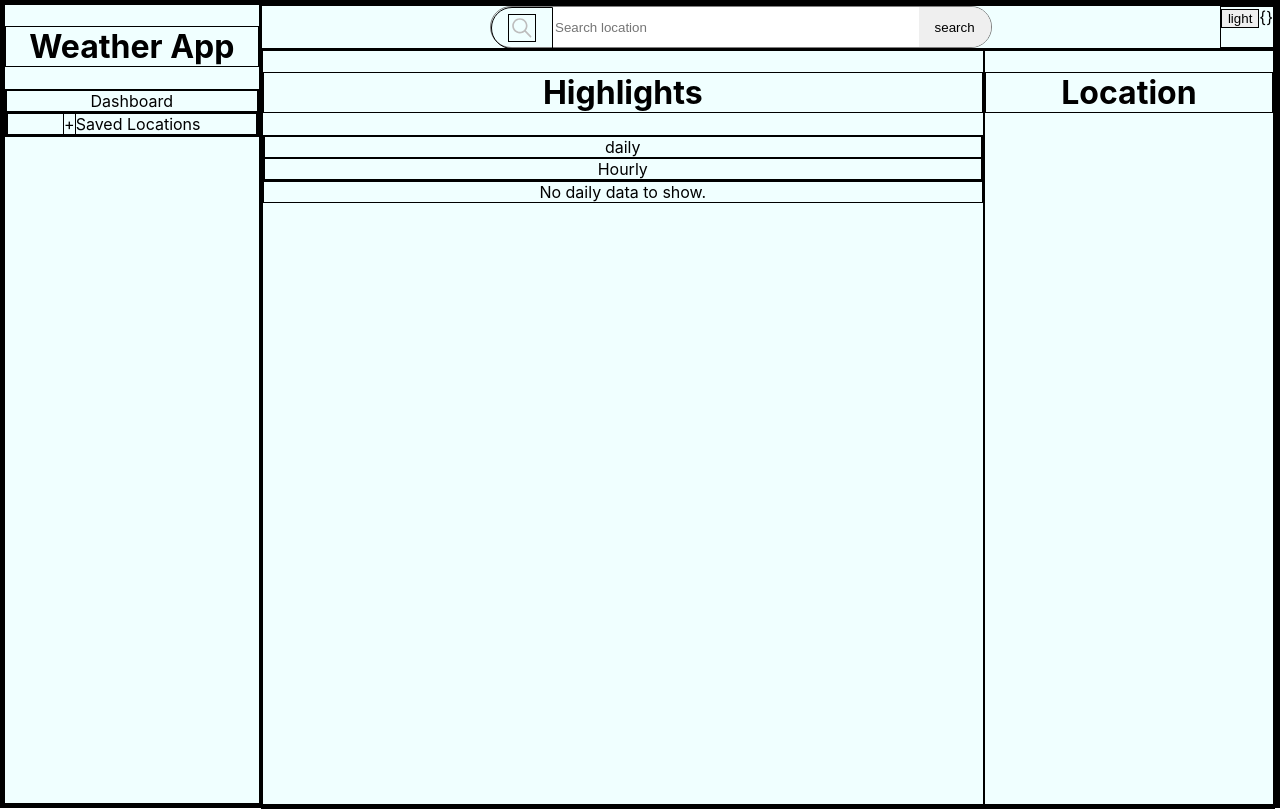
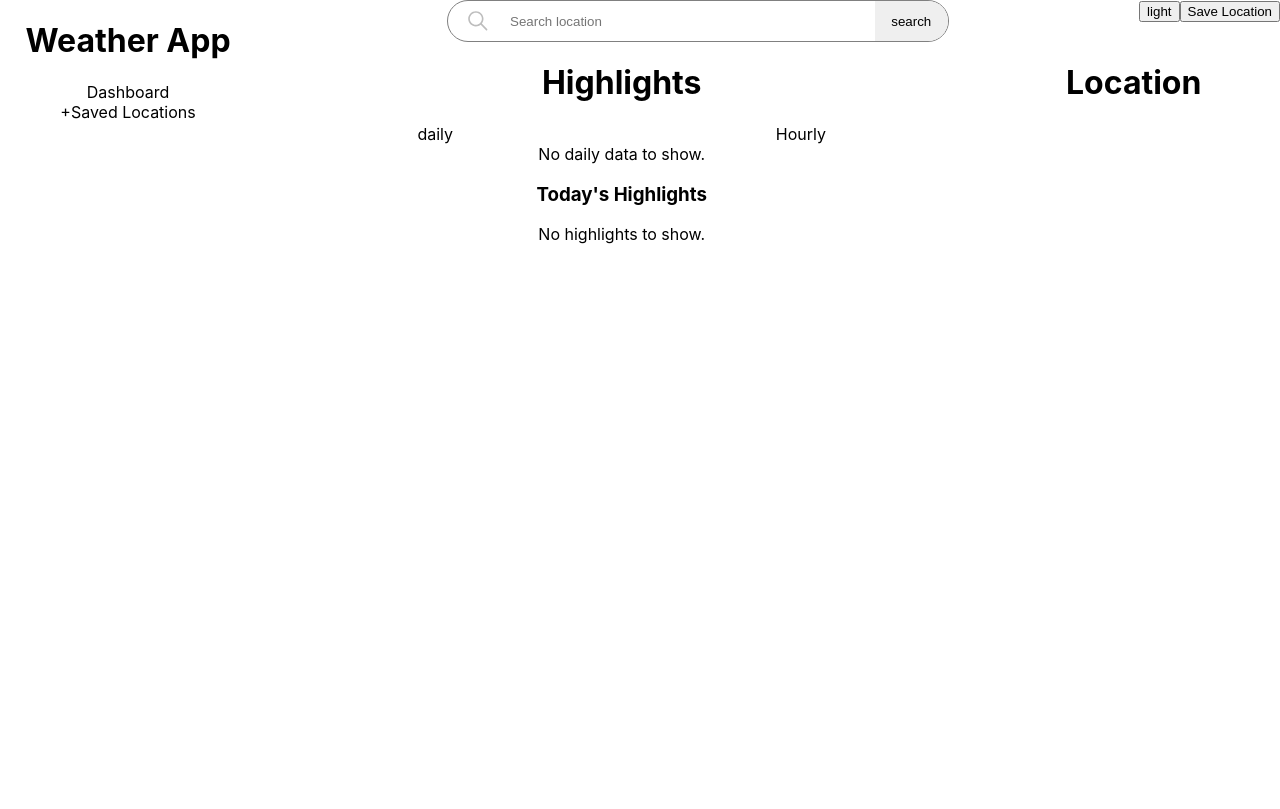
Before and after one commit to Lspacedev/react-weather-app, a React (Create React App) app: page / in a window 1280 px wide. Built offline with nearby package versions, Linux system fonts and the light colour scheme.

Commit message:
updated components

```diff
--- a/src/App.css
+++ b/src/App.css
@@ -28,7 +28,6 @@
   color: #61dafb;
 }
 * {
-  border: 1px solid black;
 }
 
 .App {
@@ -54,6 +53,10 @@
   display: none;
 
   padding: 50px 0px;
+}
+
+.location-delete {
+  padding: 0px 15px;
 }
 
 .saved:hover .sub-menu {
@@ -123,7 +126,26 @@ button {
 }
 
 .light {
-  background-color: azure;
+  background-color: white;
+}
+
+.daily-hourly {
+  display: flex;
+  justify-content: space-around;
+}
+
+.Daily-cards {
+  display: flex;
+  justify-content: space-evenly;
+}
+.Hourly-cards {
+  display: flex;
+  justify-content: space-evenly;
+}
+.todays-highlights {
+  display: grid;
+  grid-template-columns: auto auto;
+  gap: 5px;
 }
 
 @media screen and (max-width: 768px) {
--- a/src/App.js
+++ b/src/App.js
@@ -6,6 +6,7 @@ import Sidebar from "./components/Sidebar";
 function App() {
   const [locationName, setLocationName] = useState("");
   const [locationObj, setLocationObj] = useState({});
+  const [savedLocations, setSavedLocations] = useState([]);
   const [err, setErr] = useState("");
 
   const [theme, setTheme] = useState("light");
@@ -68,15 +69,40 @@ function App() {
     let toggle = theme === "light" ? "dark" : "light";
     setTheme(toggle);
   }
-  console.log(locationObj);
+  function handleSaveLocation() {
+    const findLocation = savedLocations.filter(
+      (location) => location === locationName
+    );
+    if (locationName === "") {
+      return;
+    }
+    console.log(findLocation);
+    if (findLocation.length === 0) {
+      let arr = [...savedLocations];
+      arr.push(locationName);
+
+      setSavedLocations(arr);
+    }
+  }
+  function handleDeleteSavedLocation(name) {
+    const filteredSavedLocation = savedLocations.filter(
+      (location) => location !== name
+    );
+    setSavedLocations(filteredSavedLocation);
+  }
   return (
     <div className={`App ${theme}`}>
-      <Sidebar />
+      <Sidebar
+        savedLocations={savedLocations}
+        changeLocation={changeLocation}
+        handleDeleteSavedLocation={handleDeleteSavedLocation}
+      />
       <Main
         locationObj={locationObj}
         changeLocation={changeLocation}
         changeTheme={changeTheme}
         theme={theme}
+        handleSaveLocation={handleSaveLocation}
       />
     </div>
   );
--- a/src/components/DailyHighlightCards.js
+++ b/src/components/DailyHighlightCards.js
@@ -1,5 +1,20 @@
 function DailyHighlightCards({ day }) {
-  return <div>{JSON.stringify(day)}</div>;
+  return (
+    <div className="Daily-cards">
+      <div>
+        <h5>avg temp</h5>
+        <p>{day.avgtemp_c}</p>
+      </div>
+      <div>
+        <h5>avg humidity</h5>
+        <p>{day.avghumidity}</p>
+      </div>
+      <div>
+        <h5>avg visibility</h5>
+        <p>{day.avgvis_km}</p>
+      </div>
+    </div>
+  );
 }
 
 export default DailyHighlightCards;
--- a/src/components/Highlights.js
+++ b/src/components/Highlights.js
@@ -1,6 +1,7 @@
 import { useState } from "react";
 import DailyHighlightCards from "./DailyHighlightCards";
 import HourlyHighlightCard from "./HourlyHighlightCard";
+import TodayHighlightCard from "./TodayHighlightCard";
 
 function Highlights({ locationObj }) {
   const [content, setContent] = useState("daily");
@@ -9,6 +10,7 @@ function Highlights({ locationObj }) {
   }
   const day = locationObj.day;
   const hour = locationObj.hour;
+  console.log(locationObj);
   return (
     <div className="Highlights">
       <h1>Highlights</h1>
@@ -35,8 +37,8 @@ function Highlights({ locationObj }) {
           ) : (
             "No daily data to show."
           )
-        ) : day ? (
-          <div>
+        ) : hour ? (
+          <div className="Hourly-cards">
             <HourlyHighlightCard hour={hour.twelve_am} time={"12:00 am"} />
             <HourlyHighlightCard hour={hour.six_am} time={"6:00 am"} />
             <HourlyHighlightCard hour={hour.twelve_pm} time={"12:00 pm"} />
@@ -46,6 +48,28 @@ function Highlights({ locationObj }) {
           "No hourly data to show."
         )}
       </div>
+      <div>
+        <h3>Today's Highlights</h3>
+        {JSON.stringify(locationObj) !== "{}" ? (
+          <div className="todays-highlights">
+            <TodayHighlightCard
+              name={"Wind Speed"}
+              value={locationObj.wind_speed}
+            />
+            <TodayHighlightCard
+              name={"Visibility"}
+              value={locationObj.visibility}
+            />
+            <TodayHighlightCard name={"UV"} value={locationObj.uv} />
+            <TodayHighlightCard
+              name={"Humidity"}
+              value={locationObj.humidity}
+            />
+          </div>
+        ) : (
+          <div>No highlights to show.</div>
+        )}
+      </div>
     </div>
   );
 }
--- a/src/components/Main.js
+++ b/src/components/Main.js
@@ -1,15 +1,21 @@
 import SearchLocation from "./SearchLocation";
 import SavedLocationCard from "./SavedLocationCard";
 import Highlights from "./Highlights";
-function Main({ locationObj, changeLocation, changeTheme, theme }) {
+function Main({
+  locationObj,
+  changeLocation,
+  changeTheme,
+  theme,
+  handleSaveLocation,
+}) {
   return (
     <div className="Main">
       <div className="main-header">
         <SearchLocation changeLocation={changeLocation} />
         <div className="test">
           <button onClick={changeTheme}>{theme}</button>
-          {/*locationName*/}
-          {JSON.stringify(locationObj)}
+
+          <button onClick={handleSaveLocation}>Save Location</button>
         </div>
       </div>
       <div className="weather-information">
--- a/src/components/Sidebar.js
+++ b/src/components/Sidebar.js
@@ -1,4 +1,8 @@
-function Sidebar() {
+function Sidebar({
+  savedLocations,
+  changeLocation,
+  handleDeleteSavedLocation,
+}) {
   return (
     <div className="Sidebar">
       <h1>Weather App</h1>
@@ -9,7 +13,19 @@ function Sidebar() {
             <span>+</span>Saved Locations
           </div>
           <div className="sub-menu">
-            <h4>Pretoria</h4>
+            <ul>
+              {savedLocations.map((location, i) => (
+                <li key={i} onClick={() => changeLocation(location)}>
+                  {location}
+                  <span
+                    className="location-delete"
+                    onClick={() => handleDeleteSavedLocation(location)}
+                  >
+                    x
+                  </span>
+                </li>
+              ))}
+            </ul>
           </div>
         </div>
       </div>
--- /dev/null
+++ b/src/components/TodayHighlightCard.js
@@ -0,0 +1,9 @@
+function TodayHighlightCard({ name, value }) {
+  return (
+    <div>
+      <h5>{name}</h5>
+      <p>{value}</p>
+    </div>
+  );
+}
+export default TodayHighlightCard;
```
